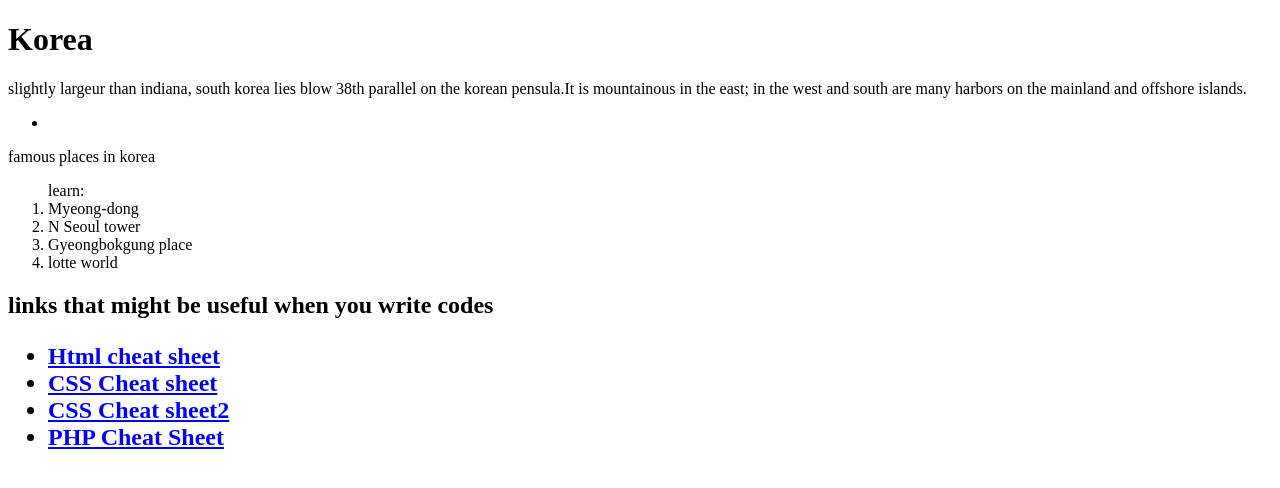
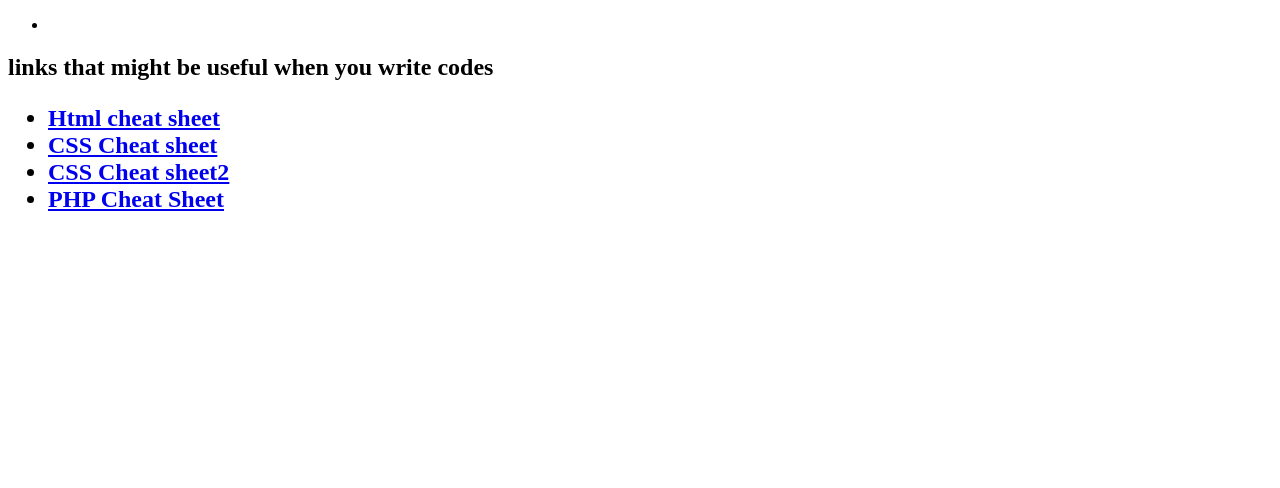
Before and after one commit to zoya88/Rim-and-Emmett, a plain HTML site: page Rim-and-emmett.html in a window 1280 px wide. Drawn offline with Linux system fonts and the light colour scheme.

Commit message:
Revert "The <h1> element defines a large heading and<ul> is used to define an unordered list,The <p> element defines a paragraph.The HTML <li> eleme"
This reverts commit 3525934e8aa09413cef05a835b275ba538ff8766.

```diff
--- a/Rim-and-emmett.html
+++ b/Rim-and-emmett.html
@@ -7,21 +7,12 @@
   <title>Rim and Emmetts Homepage</title>
 </head>
 <body>
-  <h1> Korea </h1>
-  <p>slightly largeur than indiana, south korea lies blow 38th parallel on the korean pensula.It is mountainous in the east; in the west and south are many harbors on the mainland and offshore islands.</p>
   <!-- <h1>Decide the Main title here</h1> -->
 <nav>
   <ul>
     <!-- Add Navigation tap here using li(List) tags -->
     <li></li>
   </ul>
-  <p> famous places in korea </p>
-  <ol>learn:
-    <li>Myeong-dong</li>
-    <li> N Seoul tower</li>
-    <li>Gyeongbokgung place</li>
-  <li>lotte world </li>
-</ol>
 </nav>
 
 <div>
```
